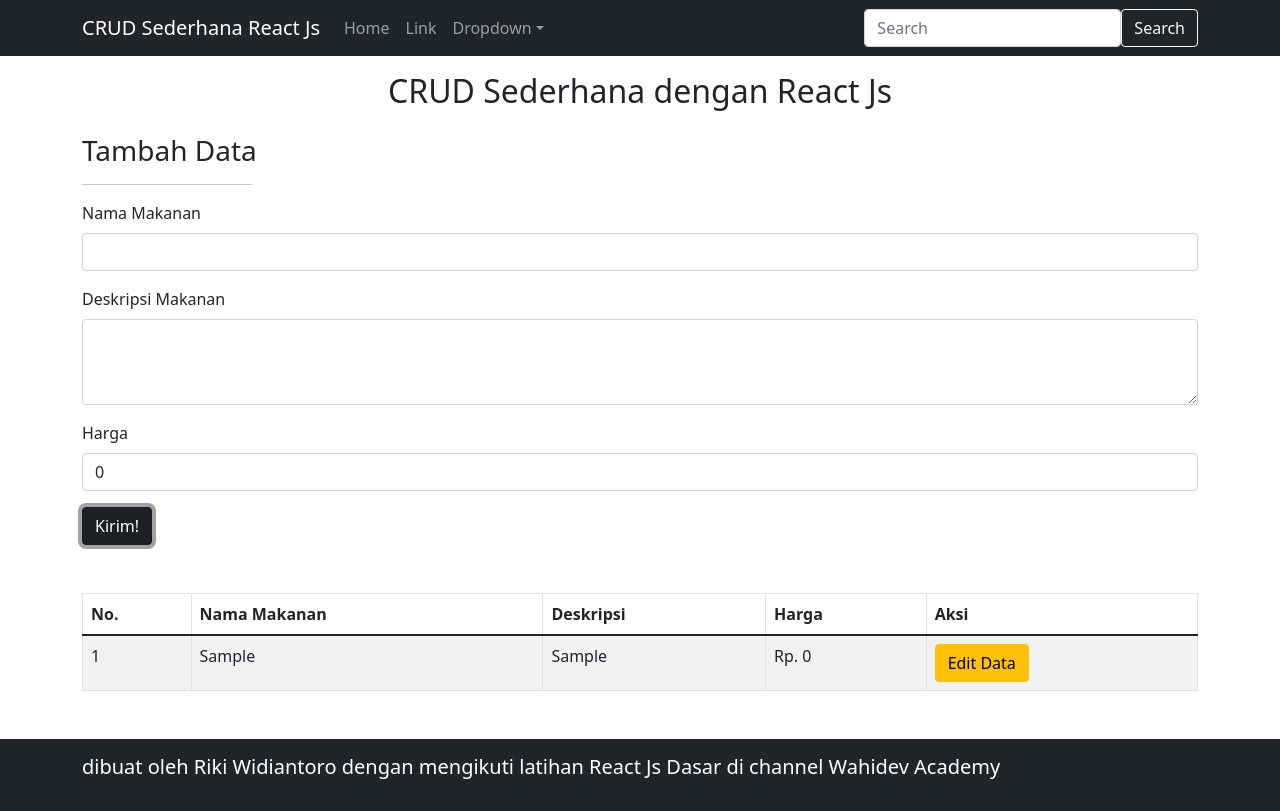
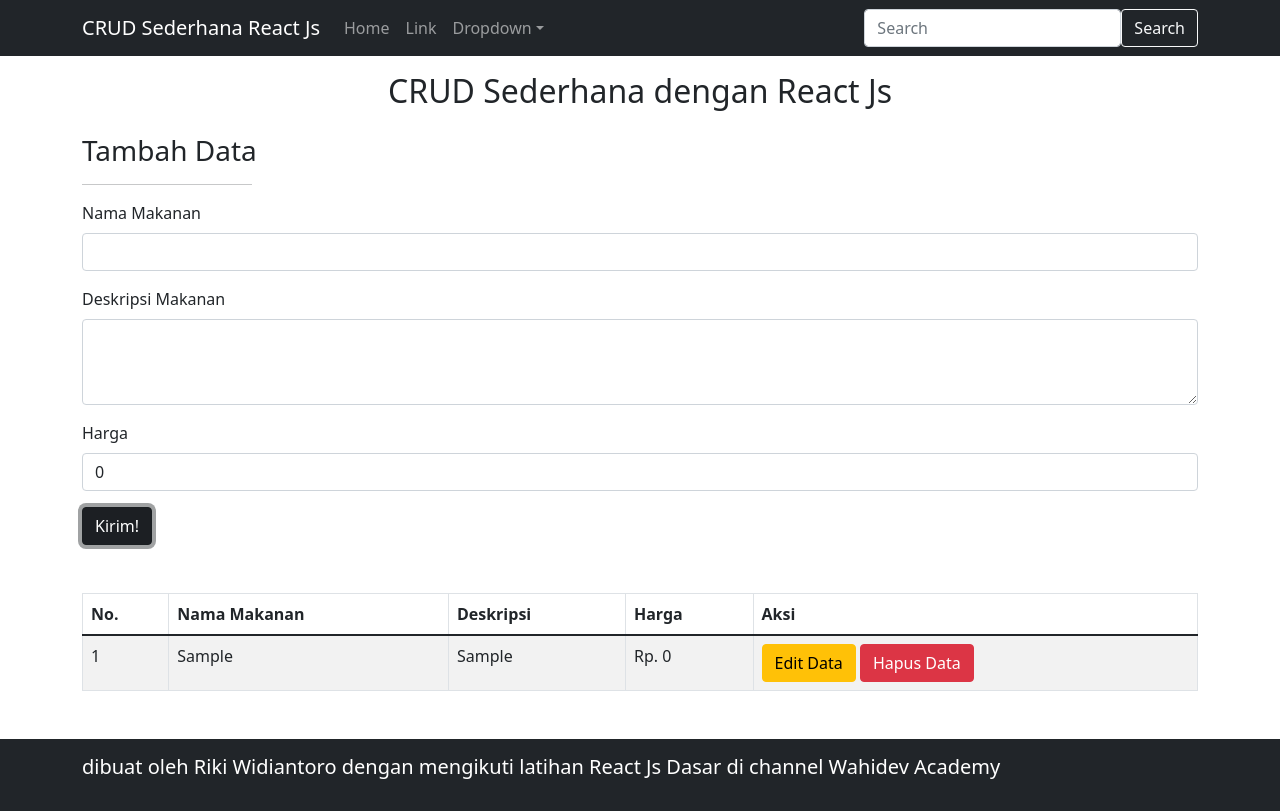
Before and after one commit to rikiwidiantoro/reactjsdasar-wahidev, a React (Create React App) app: page / in a window 1280 px wide. Both pictures are taken after typing "Sample", "Sample" into the empty fields and a click on the button "Kirim!". Built offline with nearby package versions, Linux system fonts and the light colour scheme.

Commit message:
selesai hapus data

```diff
--- a/src/crud/index.js
+++ b/src/crud/index.js
@@ -74,7 +74,7 @@ class Crud extends Component {
         const makananygdipilih = this.state.makanans
         .filter((makanan) => makanan.id === id)
         .map((filterMakanan) => {
-            return filterMakanan
+            return filterMakanan;
         })
 
         this.setState({
@@ -86,7 +86,17 @@ class Crud extends Component {
     }
 
     hapusData = (id) => {
-        console.log("berhasil dihapus", id)
+        // console.log("berhasil dihapus", id)
+
+        const makananHapus = this.state.makanans
+        .filter((makanan) => makanan.id !== id)
+        .map((filterMakanan) => {
+            return filterMakanan;
+        })
+
+        this.setState({
+            makanans : makananHapus
+        })
     }
 
     render() {
--- a/src/crud/komponen/Tabel.js
+++ b/src/crud/komponen/Tabel.js
@@ -39,7 +39,10 @@ const Tabel = ({makanans, editData, hapusData}) => {
                             <td>{makanan.nama}</td>
                             <td>{makanan.deskripsi}</td>
                             <td>Rp. {makanan.harga}</td>
-                            <td><button className="btn btn-warning" onClick={() => editData(makanan.id)}>Edit Data</button></td>
+                            <td>
+                                <button className="btn btn-warning" onClick={() => editData(makanan.id)}>Edit Data</button>{' '}
+                                <button className="btn btn-danger" onClick={() => hapusData(makanan.id)}>Hapus Data</button>
+                            </td>
                         </tr>
                     )
                 })}
```
